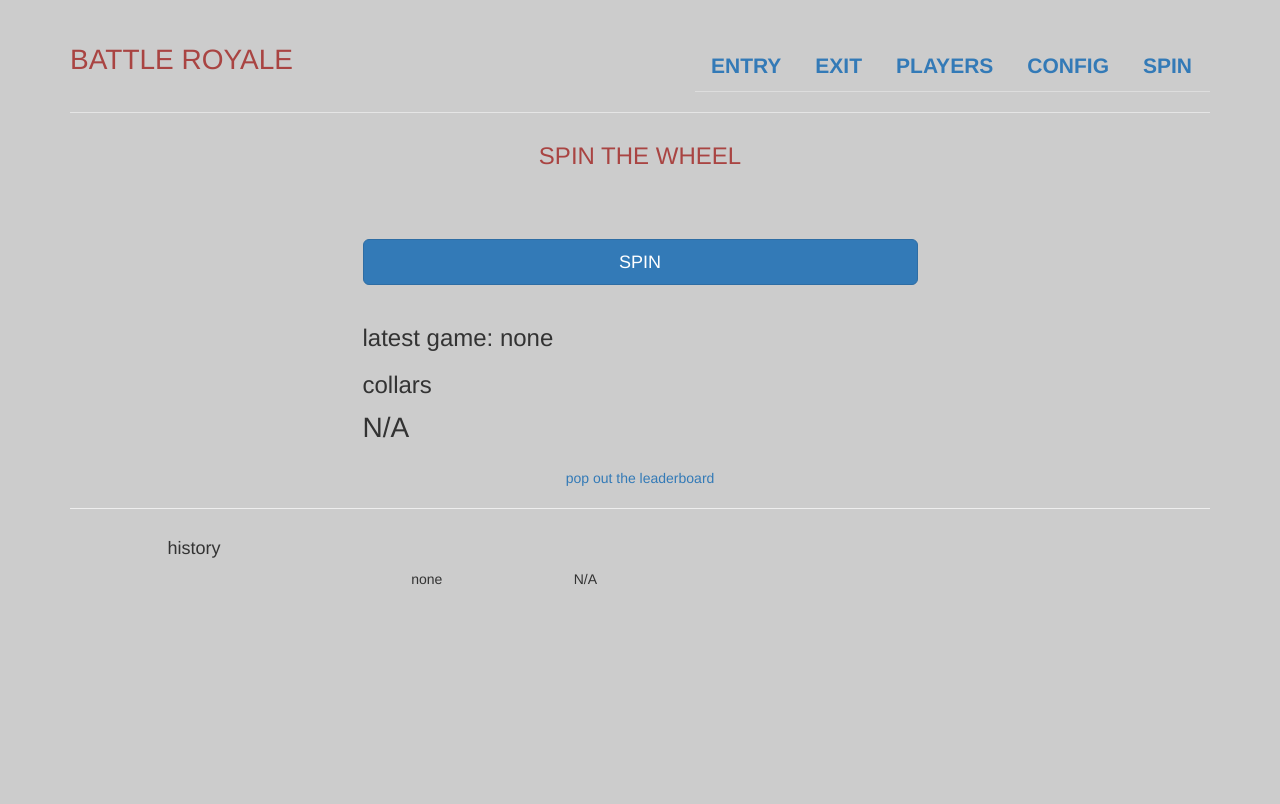
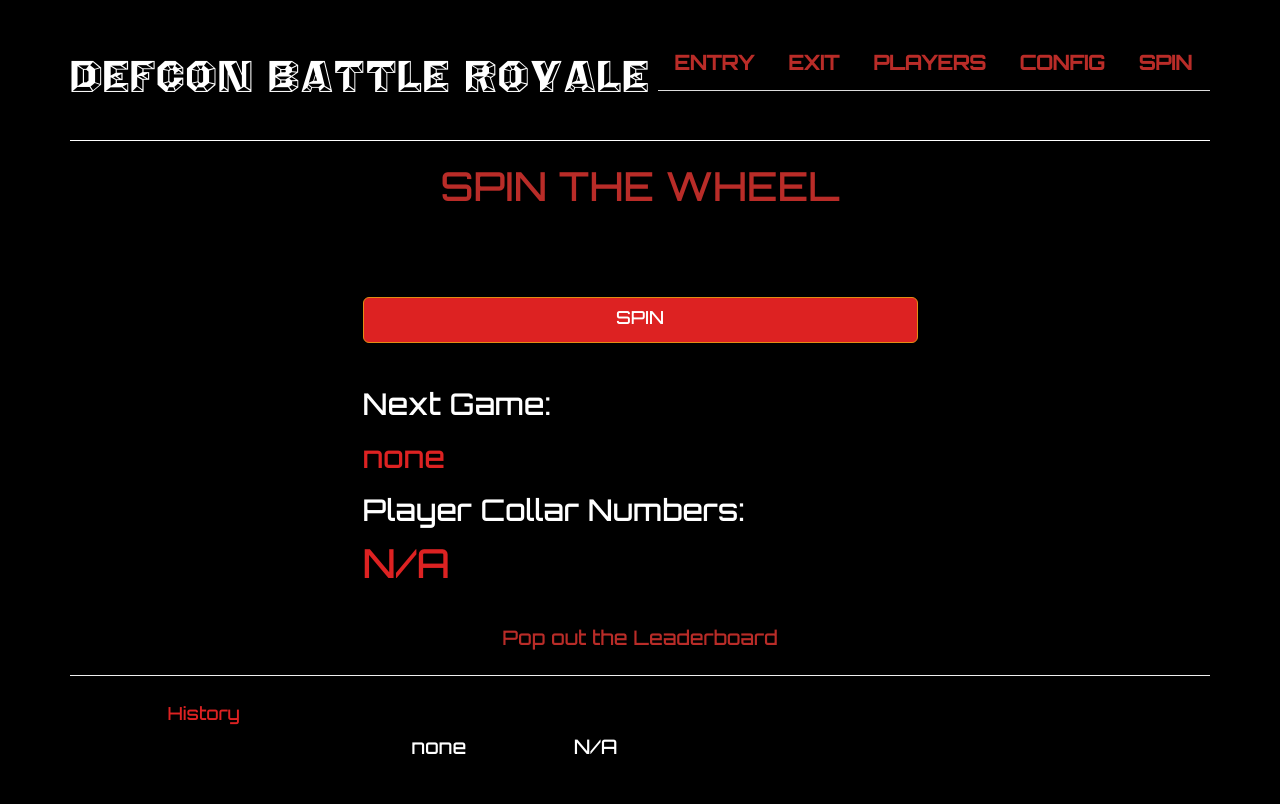
Before and after one commit to roguesignal/battleroyalewheel, a Flask app: page /spin in a window 1280 px wide. Before the commit the page ends 585 px from the top, so only its background shows below. Run offline with Flask 2, Linux system fonts and the light colour scheme; data that the repository does not hold is empty; some libraries are stand-ins or nearby versions.

Commit message:
updating for prettyness

```diff
--- a/static/css/base.css
+++ b/static/css/base.css
@@ -1,8 +1,63 @@
 body {
     padding-top: 40px;
     padding-bottom: 40px;
-    background-color: #ccc;
+    background-color: #000;
+    color: #fff;
+    font-size: 20px;
+    font-family: Orbitron;
 }
+
+.text-danger{
+  color: #b92c28;
+}
+
+@font-face {
+    font-family: "Angles Octagon";
+    src: url("/static/fonts/Angles Octagon.ttf") format("truetype");
+}
+
+@font-face {
+    font-family: "Orbitron";
+    src: url("/static/fonts/orbitron-medium.otf") format("opentype");
+}
+p.customfont {
+    font-family: "Angles Octagon", Verdana, Tahoma;
+}
+
+h3{
+  margin-top: 0;
+  margin-bottom: 0;
+  line-height: 40px;
+  font-size: 200%;
+  color: #b92c28;
+}
+
+h4{
+  color:#fff;
+}
+
+a{
+  color:#b92c28;
+}
+
+
+.btn-primary:hover {
+    color: #fff;
+    background-color: #b92c28;
+    border-color: #e38d13;
+}
+
+.btn-primary{
+    color: #fff;
+    background-color: #d22;
+    border-color: #e38d13;
+}
+
+h1{
+    color: #fff;
+    font-family: Angles Octagon;
+}
+
 
 /* HEADER */
 
@@ -10,22 +65,29 @@ body {
   padding-right: 15px;
   padding-left: 15px;
   padding-bottom: 20px;
-  border-bottom: 1px solid #e5e5e5;
+  border-bottom: 1px solid #ffffff;
 }
 
 .nav li {
-    font-size: 150%;
+    font-size: 100%;
+    color: #fff;
+}
+
+.div li{
+  color: #fff;
 }
 
 .header h2 {
   margin-top: 0;
   margin-bottom: 0;
-  line-height: 40px;
+  line-height: 80px;
   font-size: 200%;
+  font-family: Angles Octagon;
+  color: #fff;
 }
 
 .list-group p {
-  background-color:#5C5;
+  background-color:#fff;
   font-size: 150%;
 }
 
--- a/templates/entry.html
+++ b/templates/entry.html
@@ -4,7 +4,7 @@
 <h3 class="alcenter text-danger">PLAYER ENTRY</h3>
 <div class="row">
     <div class="col-sm-6">
-        <h3 class="alcenter text-warn">NEW PLAYER</h3>
+        <h4 class="alcenter text-warn">NEW PLAYER</h4>
         <form class="form-horizontal" action="/entry" method="POST">
         {{ nef.csrf_token }}
         {{ flp.render(nef.playername, label_width=5) }}
@@ -19,7 +19,7 @@
         </form>
     </div>
     <div class="col-sm-6">
-        <h3 class="alcenter text-warn">RETURNING PLAYER</h3>
+        <h4 class="alcenter text-warn">RETURNING PLAYER</h4>
         <form class="form-horizontal" action="/entry" method="POST">
         {{ ref.csrf_token }}
         {{ flp.render(ref.wristband, label_width=5) }}
--- a/templates/menu.html
+++ b/templates/menu.html
@@ -10,7 +10,7 @@
             <li role="presentation"><a href="/spin"><strong>SPIN</a></strong></li>
         </ul>
     </nav>
-    <h2 class="text-danger">BATTLE ROYALE</h2>
+    <h2 class="text-danger" style="font-size: 185%">DEFCON BATTLE ROYALE</h2>
 </div>
     {%- block menu_custom_body %}{% endblock -%}
     {{ ehlp.flashes() }}
--- a/templates/spin.html
+++ b/templates/spin.html
@@ -15,13 +15,13 @@
 <div class="row">
     <div class="col-sm-6 col-sm-offset-3">
         {% if spinerror %}
-            <h2 style="color:red;">WAIT UP! Not enough free players.</h2>
+            <h2 style="color:Orange;">WAIT UP! Not enough free players.</h2>
         {% endif %}
-        <h3>latest game: {{ history[0]['game']}}</h3>
-        <h3>collars</h4>
+        <h2>Next Game:</h2><h2  style="color:#d22;"> {{ history[0]['game']}}</h2>
+        <h2>Player Collar Numbers:</h2>
         <div class="row">
             {% for c in history[0]['collars'] %}
-            <div class="col-sm-2" style="font-size:200%;">
+            <div class="col-sm-2" style="font-size:200%; color:#d22;">
                 {{ c }}
             </div>
             {% endfor %}
@@ -31,13 +31,13 @@
 <br>
 <div class="row">
     <div class="col-sm-6 col-sm-offset-3" style="text-align:center;">
-        <a href="/leader" target="_blank">pop out the leaderboard</a>
+        <a href="/leader" target="_blank">Pop out the Leaderboard</a>
     </div>
 </div>
 <hr>
 <div class="row">
     <div class="col-sm-10 col-sm-offset-1">
-        <h4>history</h4>
+        <h4 style="color:#d22;">History</h4>
         {% for h in history %}
         <div class="row">
             <div class="col-sm-3">
```
Also changed, not shown: other parts of static/css/base.css (+15 -9 lines), templates/leader.html (+15 -7 lines).
